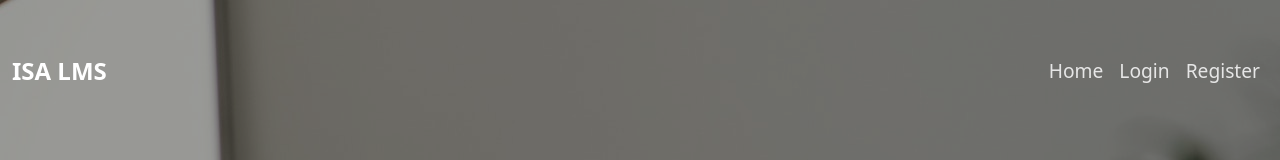
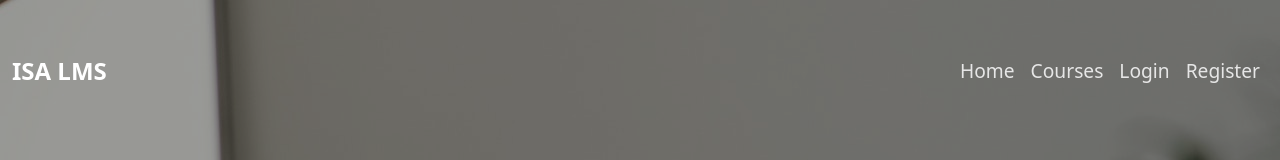
Before and after one commit to nsadisha/isa-lms-frontend, a React (Create React App) app: page / in a window 1280 px wide. Shown: the top 160 px of the page. Built offline with nearby package versions, Linux system fonts and the light colour scheme.

Commit message:
Courses nav link added

```diff
--- a/src/components/NavBar.jsx
+++ b/src/components/NavBar.jsx
@@ -30,6 +30,9 @@
                                 <Link className="nav-link" to='/dashboard'>Dashboard</Link>
                             </li>
                         }
+                        <li className="nav-item">
+                            <Link className="nav-link" to='/courses'>Courses</Link>
+                        </li>
                         {!isSigned &&
                             <li className="nav-item">
                                 <Link className="nav-link" to='/login'>Login</Link>
```
